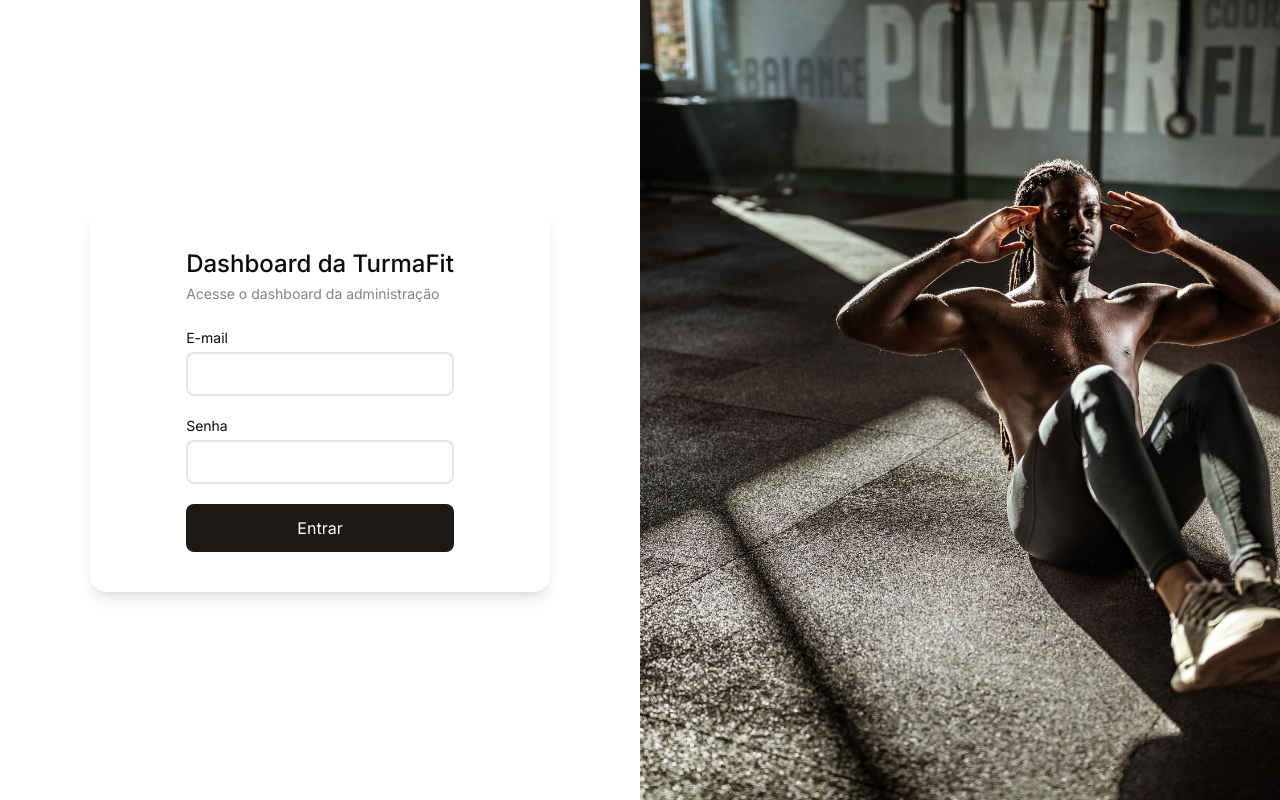
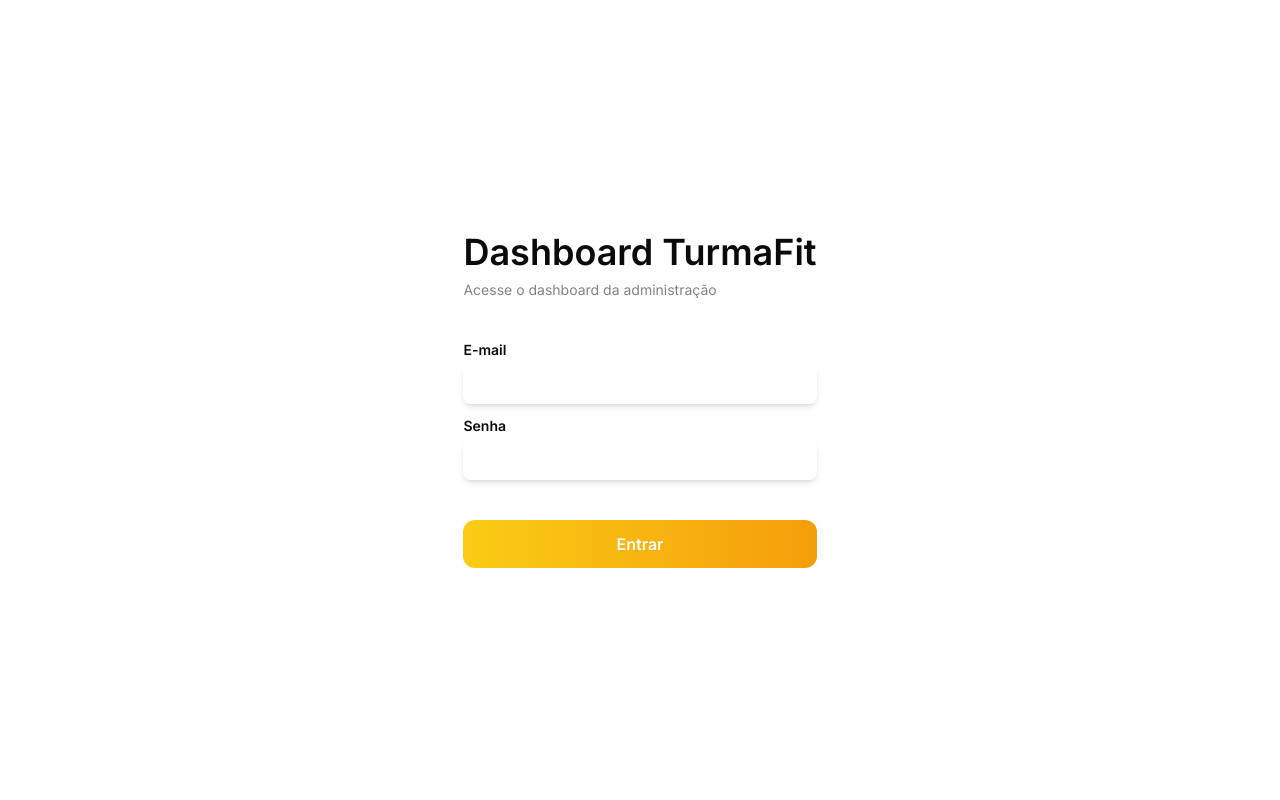
Before and after one commit to isaacbatst/turma-fit-monorepo, a Next.js app in the folder dashboard/: page / in a window 1280 px wide. Built offline with nearby package versions, Linux system fonts and the light colour scheme.

Commit message:
simplify login layout

```diff
--- a/dashboard/src/app/components/LoginForm.tsx
+++ b/dashboard/src/app/components/LoginForm.tsx
@@ -4,26 +4,33 @@ type Props = {}
 
 const LoginForm = (props: Props) => {
   return (
-    <form className="py-10 px-24 rounded-2xl shadow-lg flex flex-col gap-5">
-      <div className="mb-1">
-        <h2 className='text-2xl font-medium mb-1'>Dashboard da TurmaFit</h2>
+    <form className="flex flex-col gap-10">
+      <div className=''>
+        <h2 className='text-4xl font-semibold mb-2'>Dashboard TurmaFit</h2>
         <p className="text-sm text-stone-950 opacity-50">Acesse o dashboard da administração</p>
       </div>
-      <div className="flex flex-col">
-        <label className="text-sm mb-1" htmlFor="login-email">E-mail</label>
-        <input type="text" name="login-email" id="login-email"
-          className='bg-transparent text-stone-950 py-2 px-3 outline-none border-2 border-stone-200 rounded-lg
-                focus:border-stone-600' />
-      </div>
-      <div className="flex flex-col">
-        <label className="text-sm mb-1" htmlFor="login-password">Senha</label>
-        <input type="password" name="login-password" id="login-password"
-          className='bg-transparent text-stone-950 py-2 px-3 outline-none border-2 border-stone-200 rounded-lg
-              focus:border-stone-600' />
+      <div className='flex flex-col gap-3'>
+        <div className="flex flex-col">
+          <label className="text-sm mb-1 font-semibold" htmlFor="login-email">E-mail</label>
+          <input type="text" name="login-email" id="login-email"
+            className='bg-transparent text-stone-950
+          py-2 px-3 outline-none shadow-md rounded-lg
+          focus:border-stone-600'
+          />
+        </div>
+        <div className="flex flex-col">
+          <label className="text-sm mb-1 font-semibold" htmlFor="login-password">Senha</label>
+          <input type="password" name="login-password" id="login-password"
+            className='bg-transparent text-stone-950
+            py-2 px-3 outline-none shadow-md rounded-lg
+            focus:border-stone-600' />
+        </div>
       </div>
       <button type="submit"
-        className="bg-stone-900 hover:scale-105 active:scale-110 transition
-              text-white py-3 px-4 rounded-lg">
+        className="from-yellow-400 to-amber-500 bg-gradient-to-r
+          hover:scale-105 active:scale-110 transition
+          text-white font-semibold py-3 px-4 rounded-xl"
+      >
         Entrar
       </button>
     </form>
--- a/dashboard/src/app/page.tsx
+++ b/dashboard/src/app/page.tsx
@@ -1,15 +1,18 @@
-import Image from "next/image";
 import LoginForm from "./components/LoginForm";
 
 export default function Home() {
   return (
     <main className="bg-white text-stone-950">
-      <div className="min-h-screen flex">
-        <div className="flex-1 flex justify-center items-center">
+      <div className="min-h-screen flex flex-col">
+        <div
+          className="py-10
+          shadow-lg gap-5 bg-white
+          flex-1
+          w-full px-5
+          flex items-center justify-center
+          "
+        >
           <LoginForm />
-        </div>
-        <div className="hidden lg:block flex-1">
-          <Image className="h-full object-cover" src="/login-bg.jpg" alt="workout" width={1920} height={1080} />
         </div>
       </div>
     </main>
```
